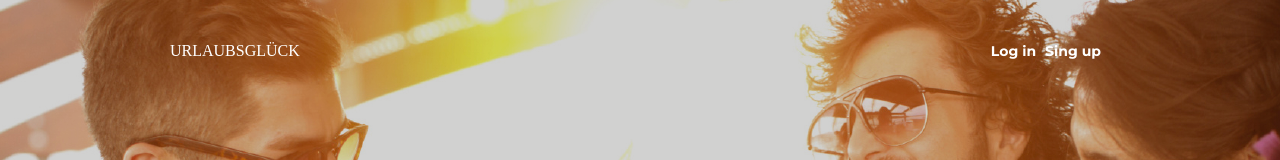
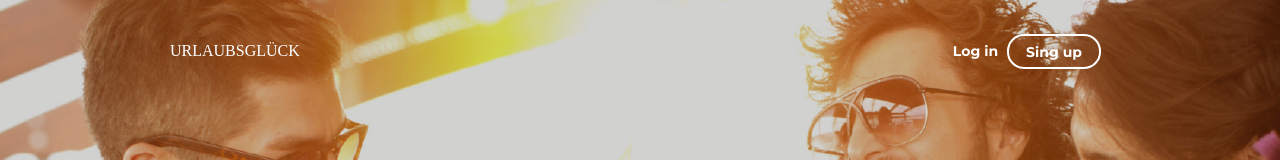
Before and after one commit to Yaroslav-627/Dz15, a plain HTML site: page index.html in a window 1280 px wide. Shown: the top 160 px of the page. Drawn offline with Linux system fonts and the light colour scheme.

Commit message:
Add files via upload

```diff
--- a/index.html
+++ b/index.html
@@ -12,7 +12,7 @@
                 <div class="logo">URLAUBSGLÜCK</div>
                     <ul class="header_list">
                         <li class="list_li"><a class="li_text" href="#">Log in</a></li>
-                        <li class="list_li "><a class="li_text" href="#">Sing up</a></li>
+                        <li class="list_li "><a class="li_text li_border" href="#">Sing up</a></li>
                     </ul>
                 </header>
                 <div class="main_title">
--- a/main.css
+++ b/main.css
@@ -41,7 +41,14 @@ ul{
     margin-right: 9px;
     text-decoration: none;
 }
-.list_li:first-child{
+.li_border{
+    background: rgba(26, 25, 21, 0.0001);
+    border: 2px solid #FFFFFF;
+    box-sizing: border-box;
+    border-radius: 17px;
+    padding: 6.5px 17px;
+}
+.list_li:last-child{
     margin-right: 0;
 }
 .main_title{
```
